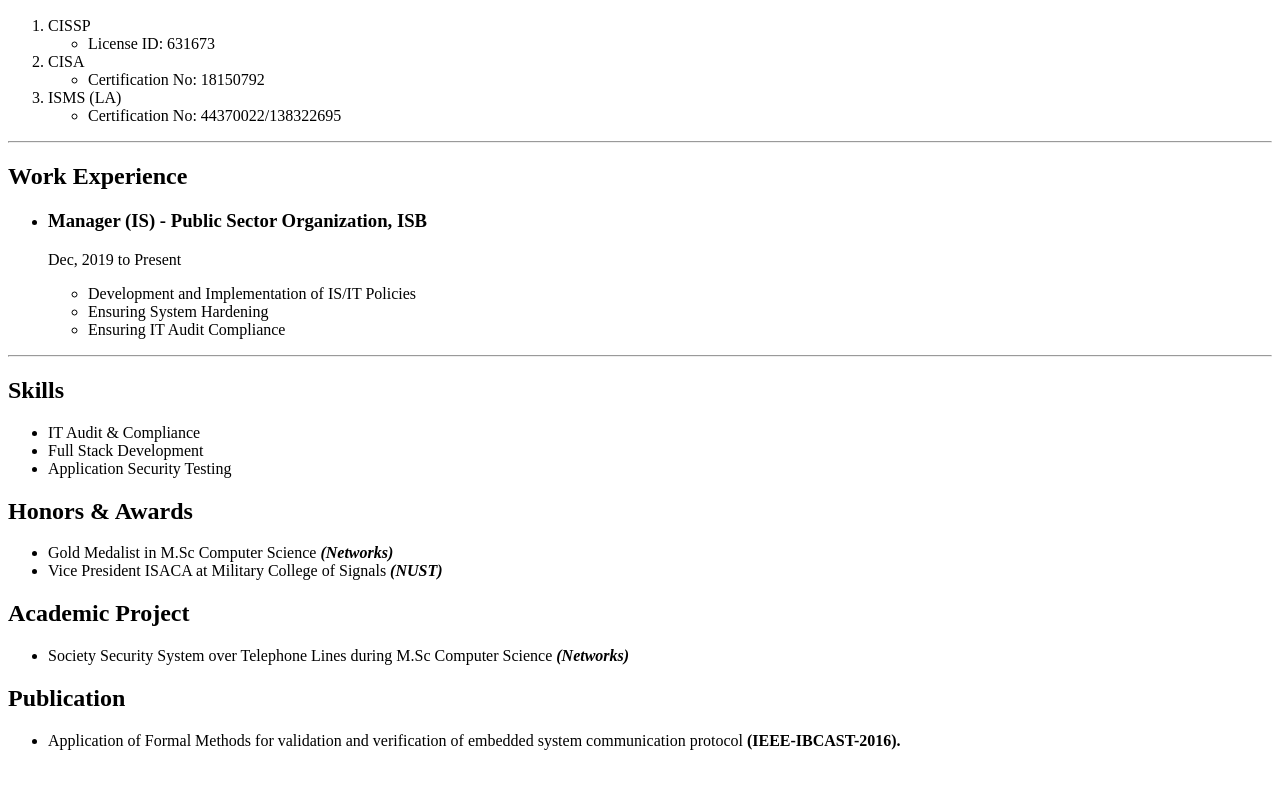
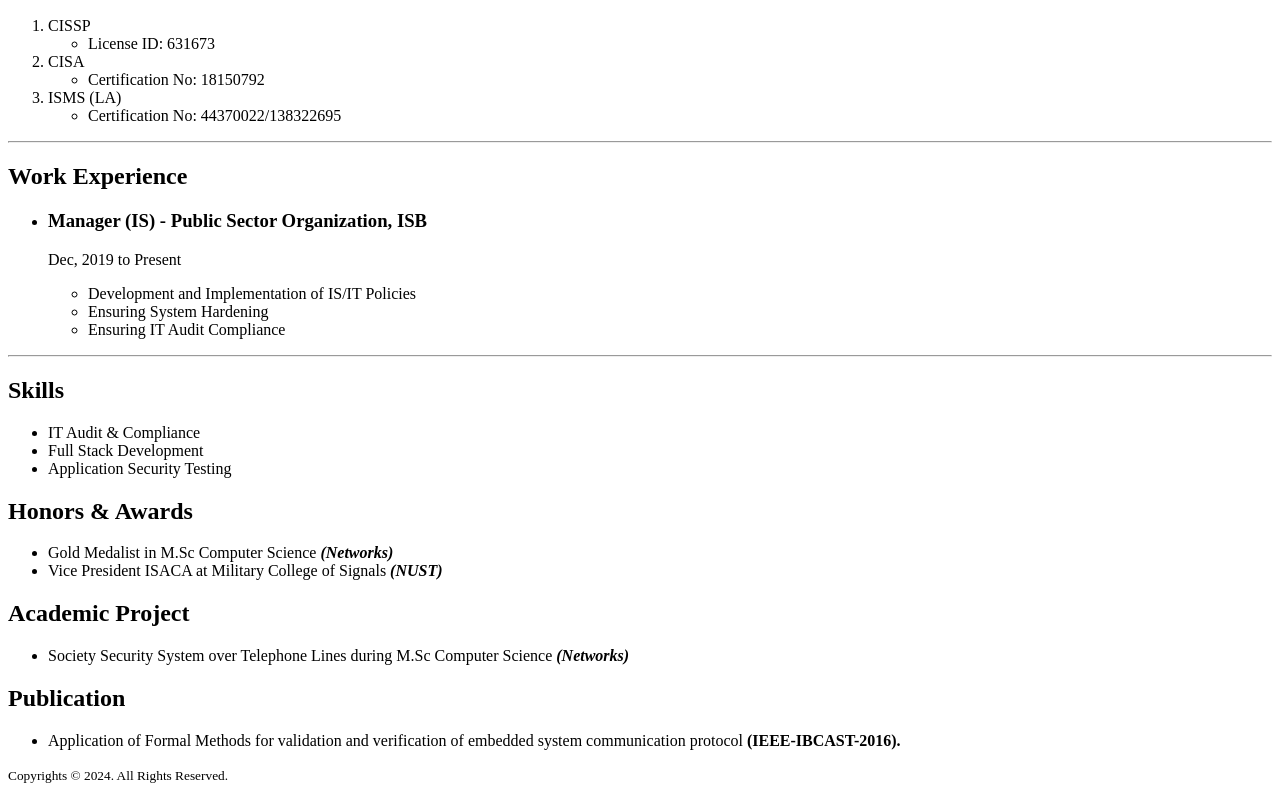
Before and after one commit to cetariqfarooq/html-resume, a plain HTML site: page index.html in a window 1280 px wide. Shown: the part 593-1385 px from the top of the page. Before the commit the page ends 1359 px from the top, so only its background shows below. Drawn offline with Linux system fonts and the light colour scheme.

Commit message:
Add files via upload

```diff
--- a/index.html
+++ b/index.html
@@ -84,4 +84,9 @@
         </li>
     </ul>
 </body>
+<footer>
+    <small>
+        Copyrights &copy; 2024. All Rights Reserved.
+    </small>
+</footer>
 </html>
```
